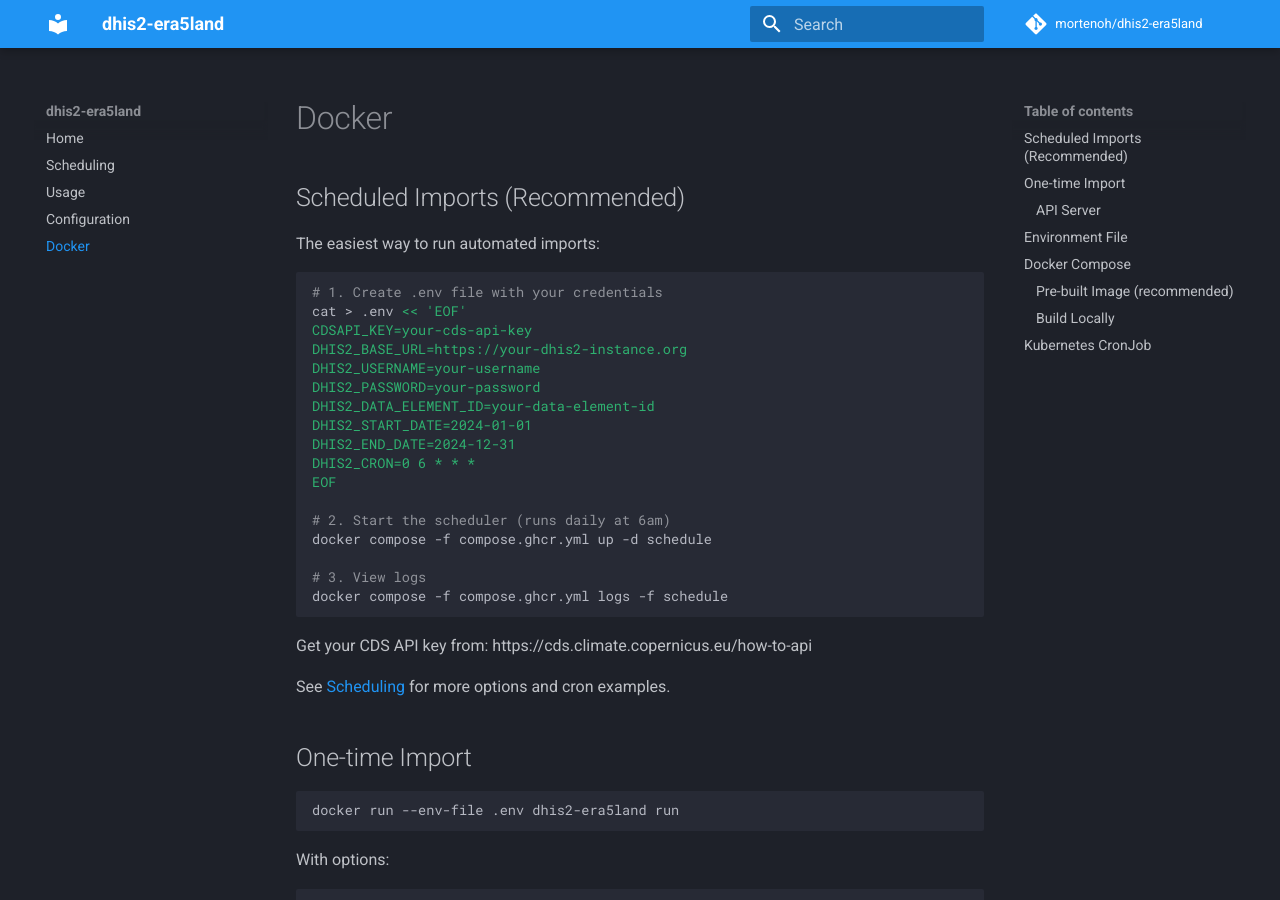
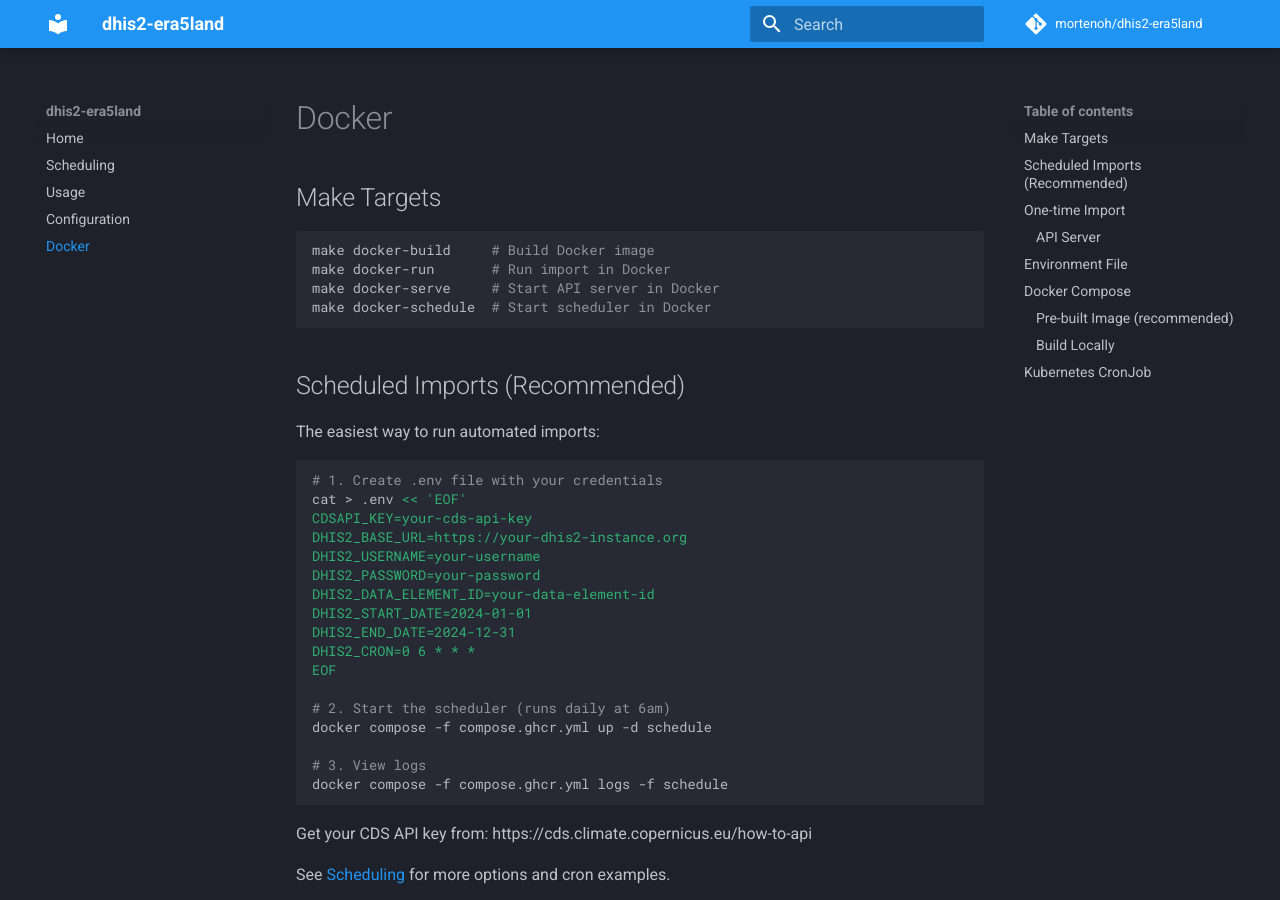
Before and after one commit to mortenoh/dhis2-era5land, an MkDocs documentation site: the page built from docs/docker.md, in a window 1280 px wide and 900 px high. Built offline with MkDocs 1.6.1 and Material for MkDocs 9.7.7, drawn with Linux system fonts in a browser that asks for light colours; comment, search, counter and statistics services are not loaded.

Commit message:
docs: add docker make targets to README and docker docs

````diff
--- a/docs/docker.md
+++ b/docs/docker.md
@@ -1,4 +1,13 @@
 # Docker
+
+## Make Targets
+
+```bash
+make docker-build     # Build Docker image
+make docker-run       # Run import in Docker
+make docker-serve     # Start API server in Docker
+make docker-schedule  # Start scheduler in Docker
+```
 
 ## Scheduled Imports (Recommended)
 
````
Also changed, not shown: README.md (+9 -5 lines).
